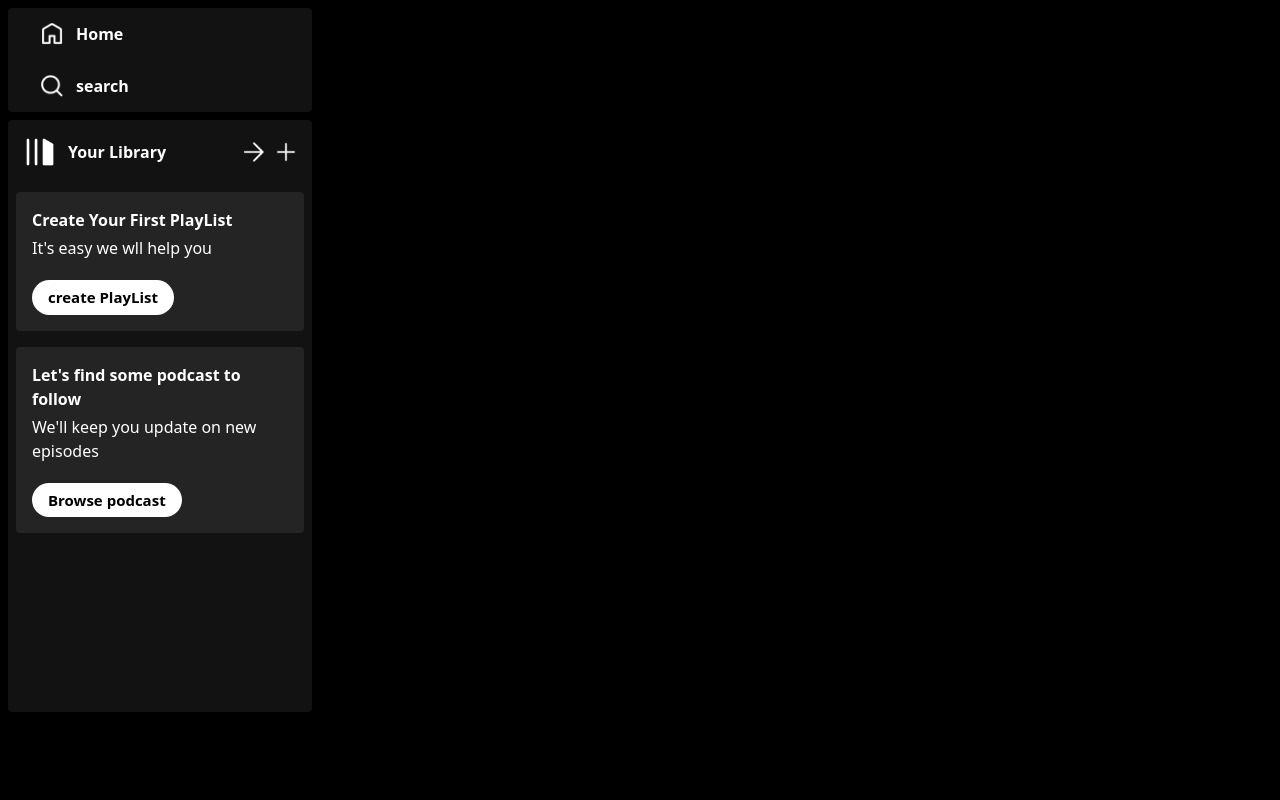
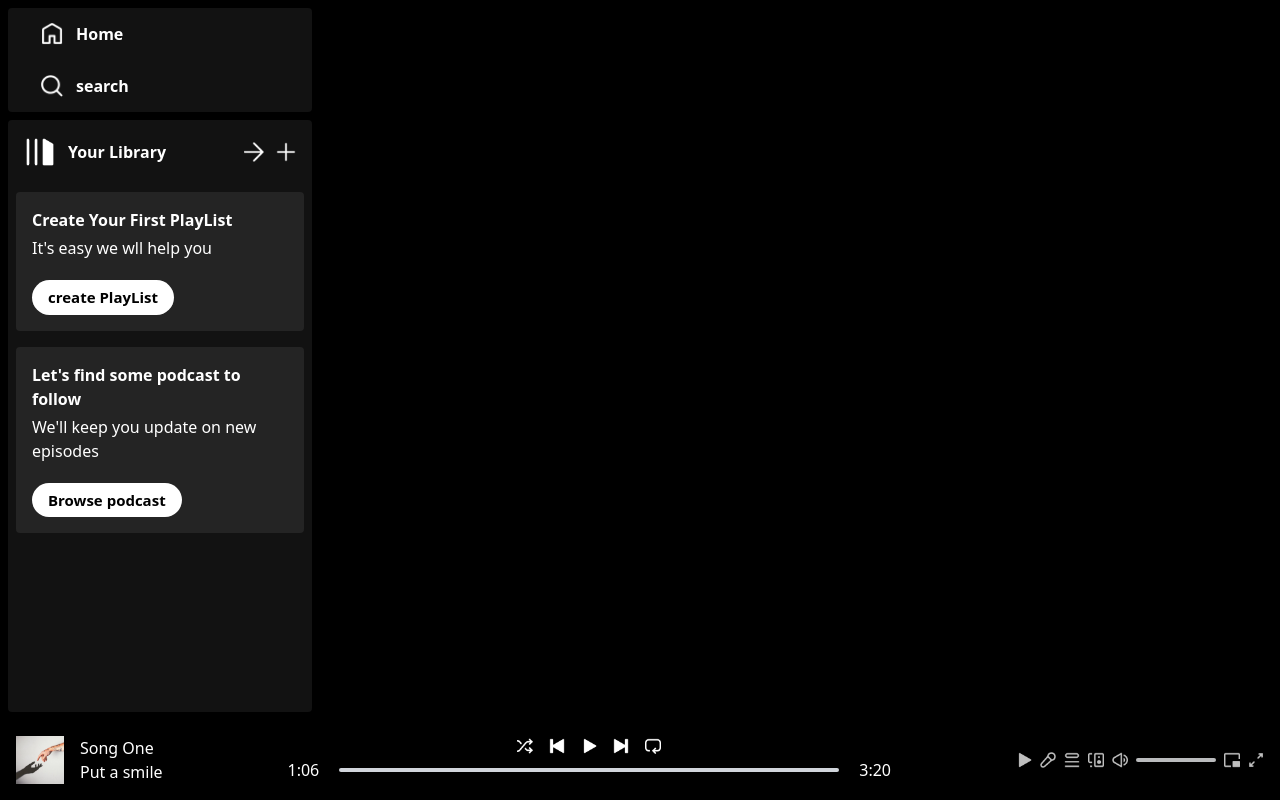
Before and after one commit to chitagone/Spotify-Clone, a React (Vite) app: page / in a window 1280 px wide. Built offline with nearby package versions, Linux system fonts and the light colour scheme.

Commit message:
add Player

```diff
--- a/src/App.jsx
+++ b/src/App.jsx
@@ -1,5 +1,6 @@
 import React from 'react'
 import Sidebar from './components/Sidebar'
+import Player from './context/Player'
 
 const App = () => {
   return (
@@ -9,8 +10,9 @@
 
         <Sidebar/>
 
+      </div>
 
-      </div>
+      <Player/>
 
     </div>
   )
--- /dev/null
+++ b/src/context/Player.jsx
@@ -0,0 +1,74 @@
+import React from 'react'
+import { assets, songsData } from '../assets/assets'
+
+const Player = () => {
+  return (
+    <div className='h-[10%] bg-black flex justify-between items-center text-white px-4'>
+
+        <div className="hidden lg:flex items-center gap-4">
+            <img className='w-12' src={songsData[0].image} alt="" />
+            <div>
+                <p>{songsData[0].name}</p>
+                <p>{songsData[0].desc.slice(0,12)}</p>
+            </div>
+
+        </div>
+
+        <div className='flex flex-col items-center gap-1 m-auto'>
+            <div className='flex gap-4'>
+
+                <img className='w-4 cursor-pointer' src={assets.shuffle_icon} alt="" />
+
+                <img className='w-4 cursor-pointer' src={assets.prev_icon} alt="" />
+
+                <img className='w-4 cursor-pointer' src={assets.play_icon} alt="" />
+
+
+                <img className='w-4 cursor-pointer' src={assets.next_icon} alt="" />
+
+
+                <img className='w-4 cursor-pointer' src={assets.loop_icon} alt="" />
+
+
+            </div>
+
+            <div className='flex items-center gap-5'>
+                <p>1:06</p>
+                <div className='w-[60vw] max-w-[500px] bg-gray-300 rounded-full cursor-pointer'>
+                    <hr className='h-1 border-none w-0 bg-green-800 rounded-full'  />
+
+                </div>
+                <p>3:20</p>
+            </div>
+
+
+        </div>
+
+        <div className='hidden lg:flex items-center gap-2 opacity-75'>
+                <img className='w-4' src={assets.play_icon} alt="" />
+
+                <img className='w-4' src={assets.mic_icon} alt="" />
+
+                <img className='w-4' src={assets.queue_icon} alt="" />
+
+                <img className='w-4' src={assets.speaker_icon} alt="" />
+
+                <img className='w-4' src={assets.volume_icon} alt="" />
+
+
+                <div className='w-20 bg-slate-50 h-1 rounded'>
+
+                </div>
+
+                <img className='w-4' src={assets.mini_player_icon} alt="" />
+
+                <img className='w-4' src={assets.zoom_icon} alt="" />
+
+            </div>
+
+
+    </div>
+  )
+}
+
+export default Player
```
